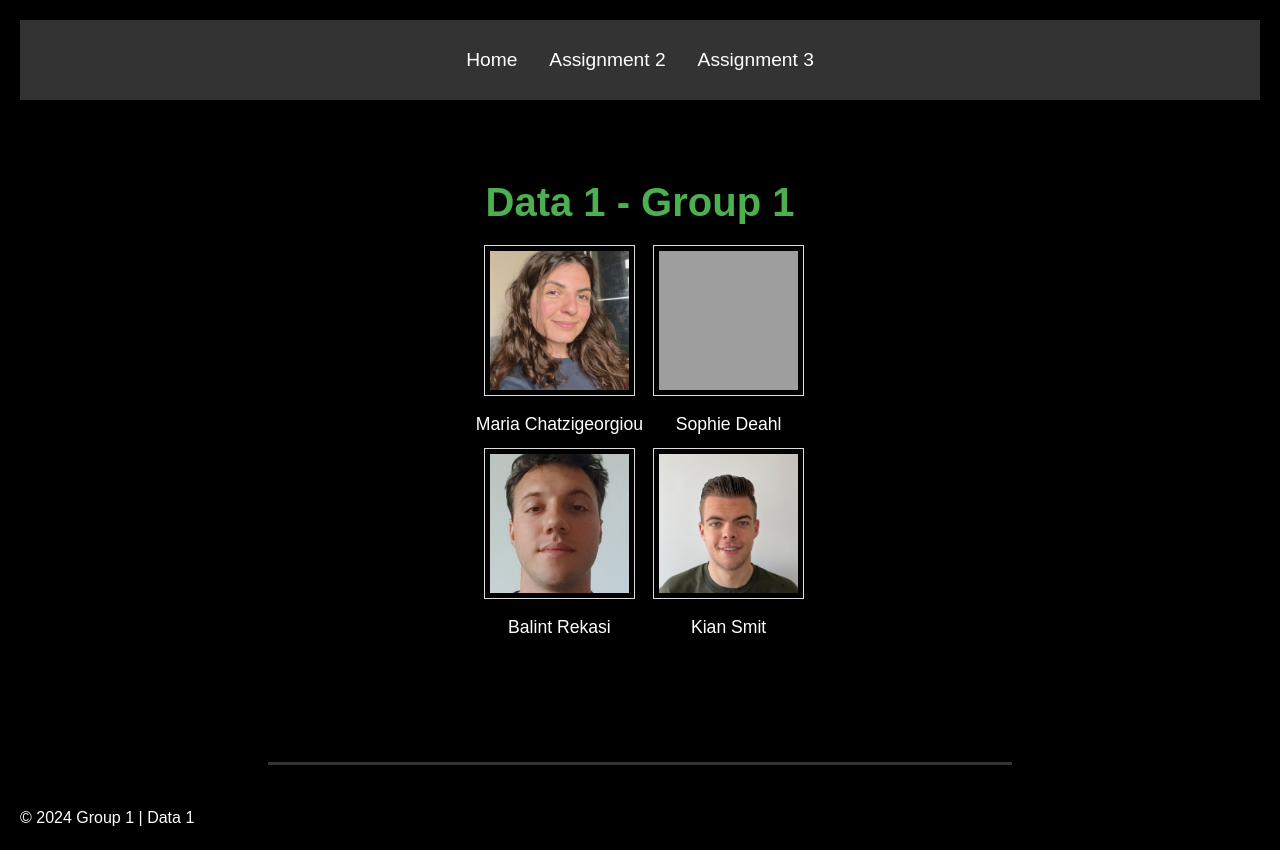
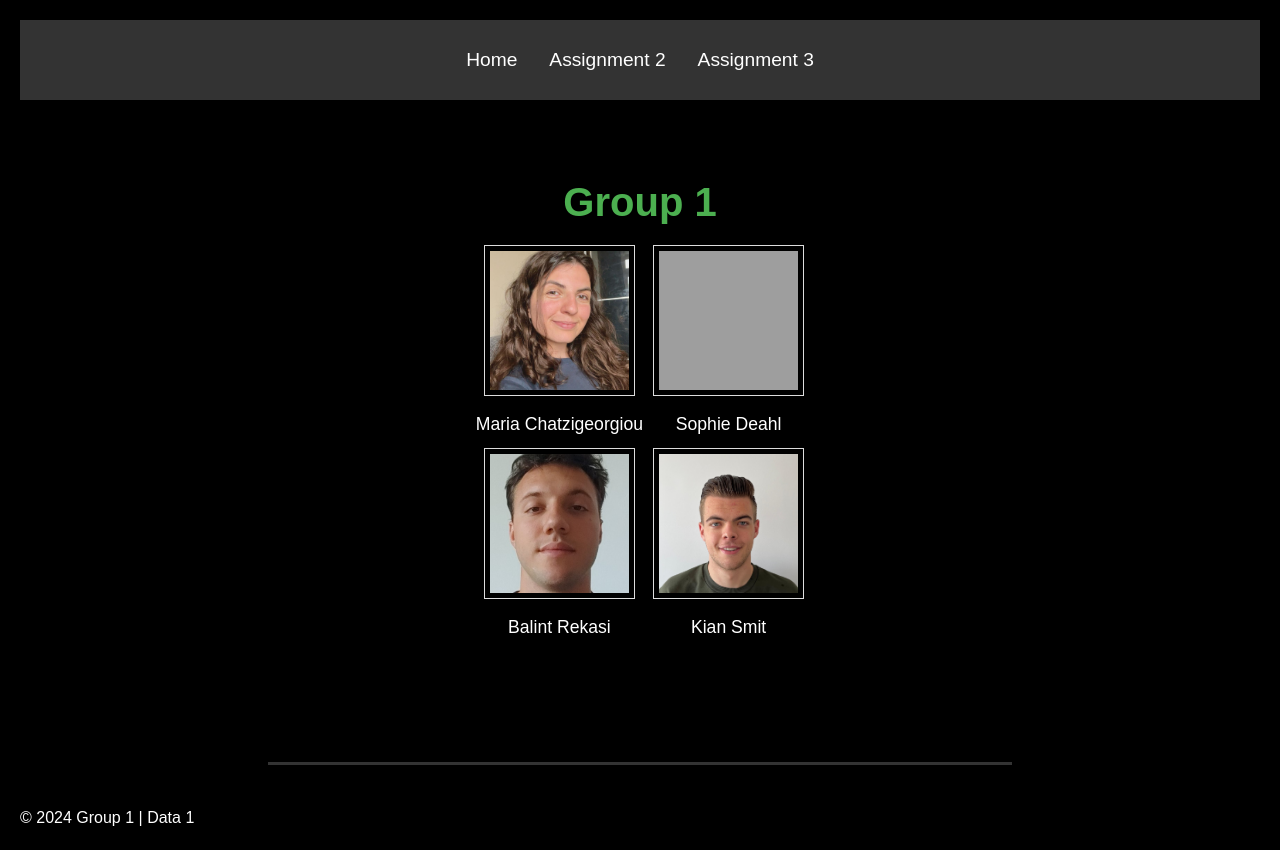
Before and after one commit to scdeahl/Group1Data1, a plain HTML site: page index.html in a window 1280 px wide. Drawn offline with Linux system fonts and the light colour scheme; grey boxes are pictures that could not be loaded.

Commit message:
Update index.html
change title on home page to: Group 1

```diff
--- a/index.html
+++ b/index.html
@@ -130,7 +130,7 @@ nav a:hover {
 
     <!-- Home Section -->
     <section id="home" class="section">
-      <h1>Data 1 - Group 1</h1>
+      <h1>Group 1</h1>
 
       <div class="image-grid">
         <!-- First Row -->
```
